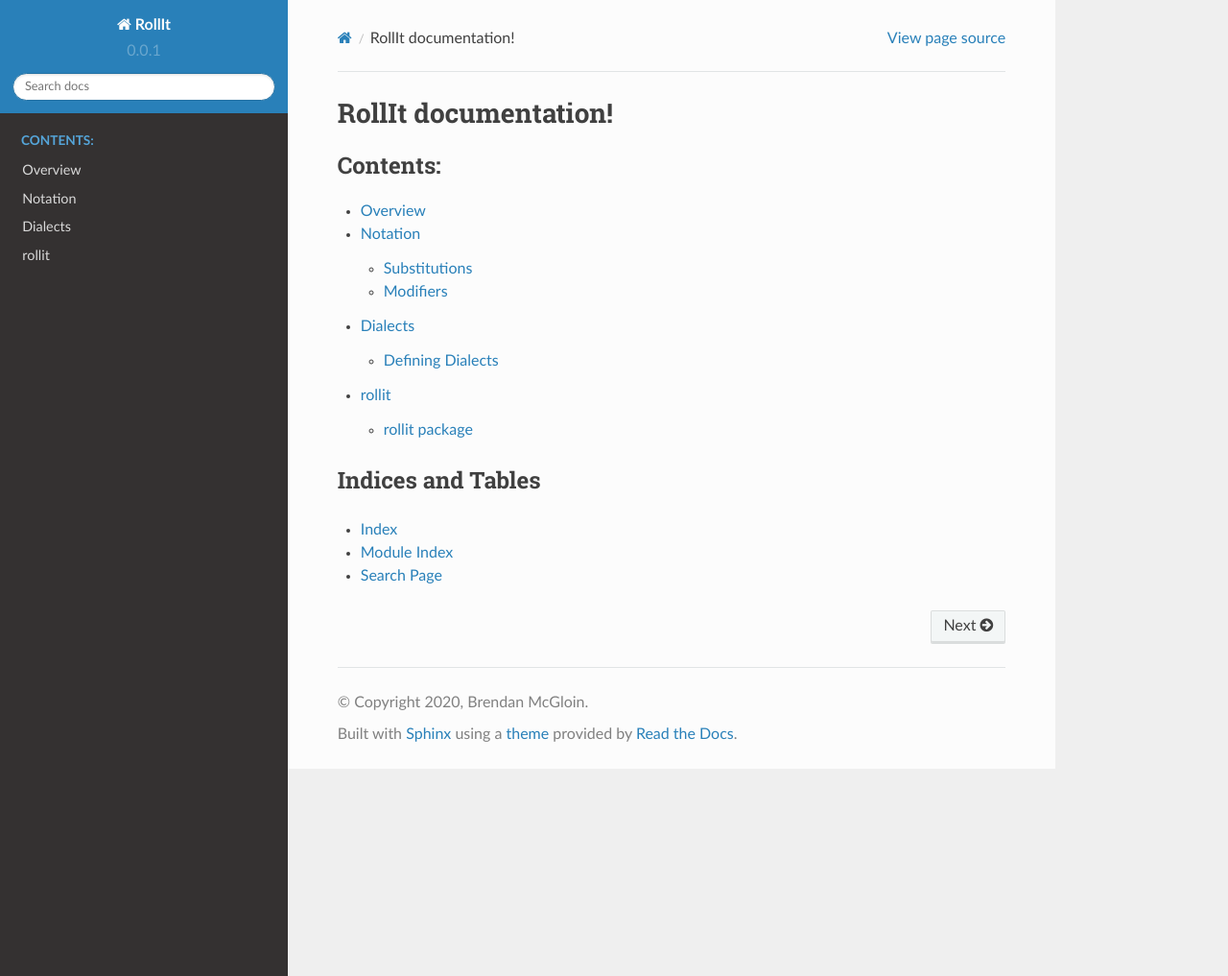
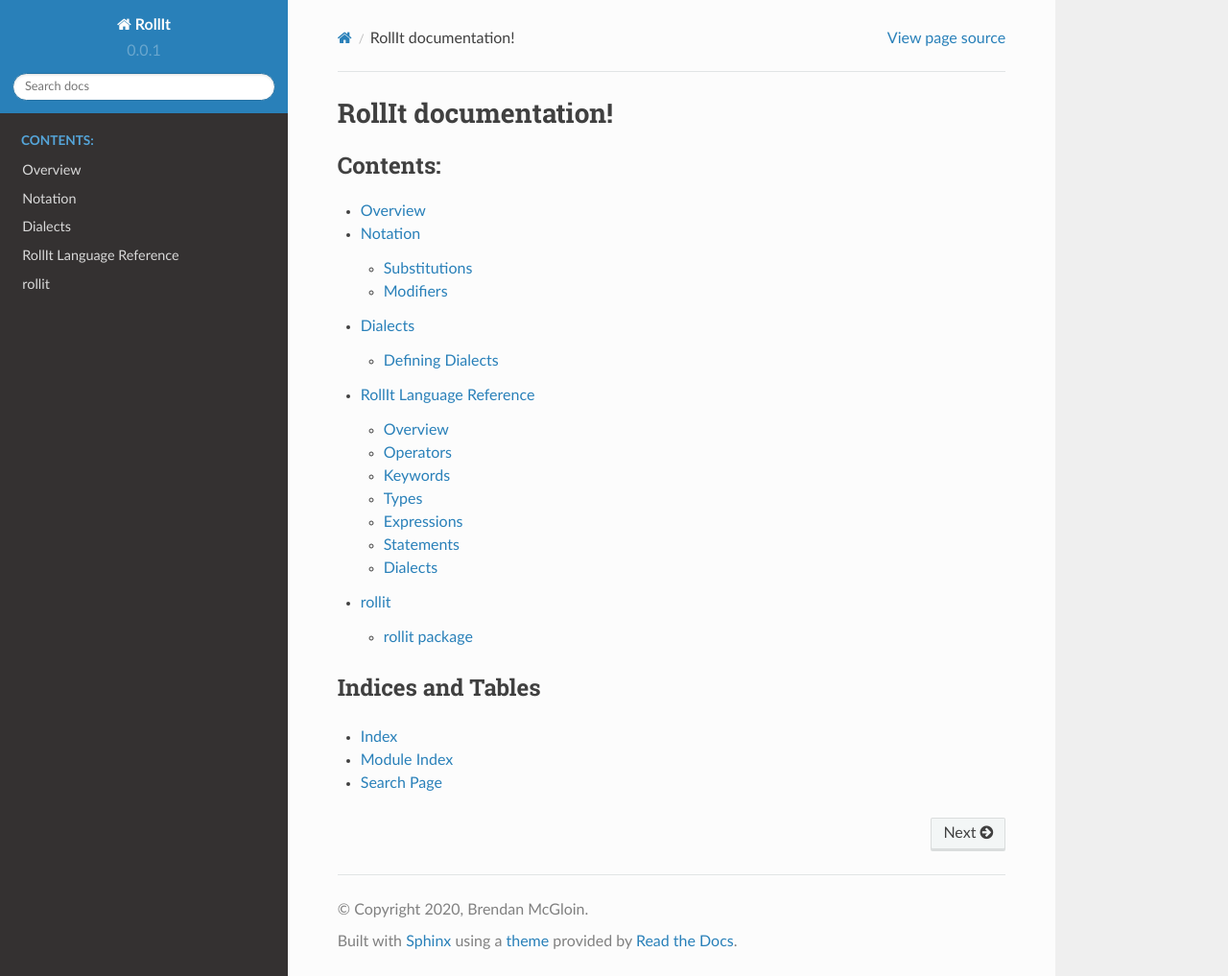
Before and after one commit to russells-crockpot/rollit, a Sphinx documentation site: the page built from docs/index.rst, in a window 1280 px wide and 1017 px high. Shown: the whole window at 96% size. Built offline with Sphinx 7.4.7 and the Read the Docs theme 2.0.0, drawn with Linux system fonts in a browser that asks for light colours.

Commit message:
Added documentation.

```diff
--- a/docs/api-reference/rollit/rollit.rst
+++ b/docs/api-reference/rollit/rollit.rst
@@ -15,10 +15,13 @@ Submodules
 .. toctree::
    :maxdepth: 5
 
-   rollit.ast
    rollit.dialect
+   rollit.elements
    rollit.exceptions
+   rollit.execution
    rollit.model
+   rollit.parser
+   rollit.semantics
 
 Module contents
 ---------------
--- a/docs/index.rst
+++ b/docs/index.rst
@@ -11,6 +11,7 @@ RollIt documentation!
    general/overview.rst
    general/notation.rst
    general/dialects.rst
+   language-reference/toc.rst
    api-reference/rollit/modules.rst
 
 
--- /dev/null
+++ b/docs/language-reference/dialects.rst
@@ -0,0 +1,4 @@
+.. _RollIt Language Reference | Dialects:
+
+Dialects
+========
--- /dev/null
+++ b/docs/language-reference/operators.rst
@@ -0,0 +1,4 @@
+.. _Operators:
+
+Operators
+=========
--- /dev/null
+++ b/docs/language-reference/overview.rst
@@ -0,0 +1,4 @@
+.. _RollIt Language Reference | Overview:
+
+Overview
+========
--- /dev/null
+++ b/docs/language-reference/statements.rst
@@ -0,0 +1,4 @@
+.. _Statements:
+
+Statements
+==========
--- /dev/null
+++ b/docs/language-reference/toc.rst
@@ -0,0 +1,17 @@
+.. _RollIt Language Reference:
+
+*************************
+RollIt Language Reference
+*************************
+
+.. toctree::
+   :maxdepth: 2
+   :caption: Contents:
+
+   overview.rst
+   operators.rst
+   keywords.rst
+   types.rst
+   expressions.rst
+   statements.rst
+   dialects.rst
--- a/docs/spelling_wordlist.txt
+++ b/docs/spelling_wordlist.txt
@@ -58,3 +58,5 @@ csv
 unicode
 th
 ast
+recurse
+elif
```
Also changed, not shown: docs/api-reference/rollit/rollit.ast.rst (deleted, +0 -7 lines), docs/api-reference/rollit/rollit.elements.rst (added, +7 -0 lines), docs/api-reference/rollit/rollit.execution.rst (added, +7 -0 lines), docs/api-reference/rollit/rollit.parser.rst (added, +7 -0 lines), docs/api-reference/rollit/rollit.semantics.rst (added, +7 -0 lines), docs/language-reference/expressions.rst (added, +46 -0 lines), docs/language-reference/keywords.rst (added, +37 -0 lines), docs/language-reference/types.rst (added, +87 -0 lines).
